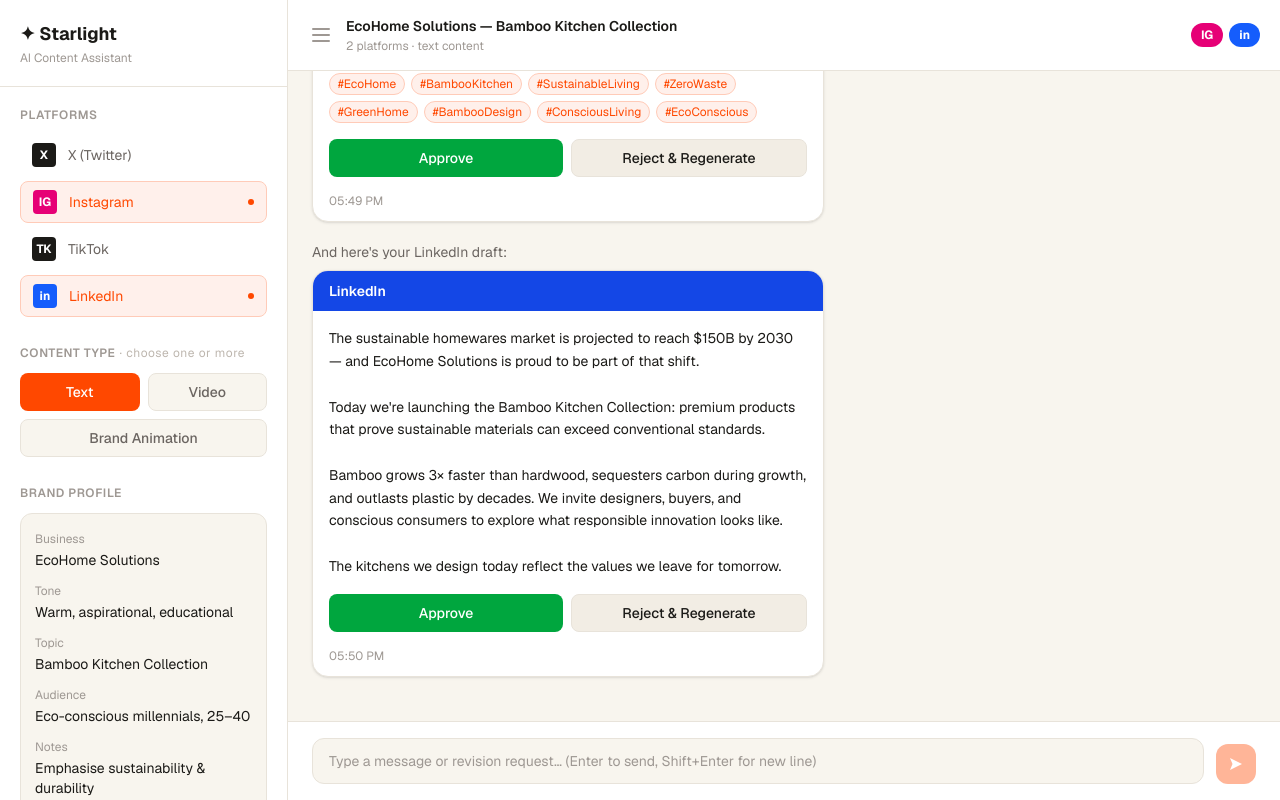
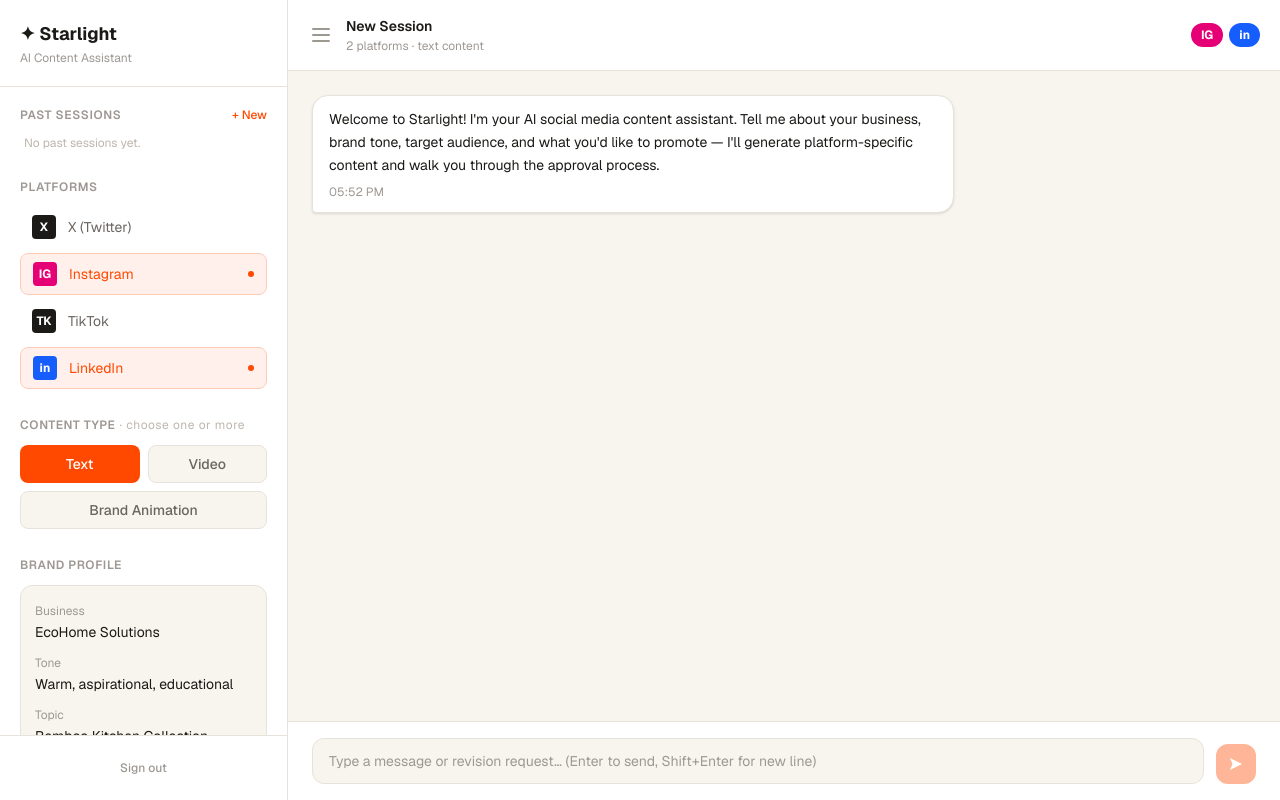
Before and after one commit to KSilverL/TeamStarlight, a Next.js app in the folder frontend_service/: page /chat in a window 1280 px wide. Built offline with nearby package versions, Linux system fonts and the light colour scheme.

Commit message:
feat: session UI improvements and sign out buttons

```diff
--- a/frontend_service/app/chat/page.tsx
+++ b/frontend_service/app/chat/page.tsx
@@ -10,6 +10,8 @@
   createdAt: string;
   status: string;
   targetPlatforms: string[] | null;
+  // First message text — used as a human-readable label in the sidebar.
+  openingInput?: string;
 }
 
 interface DBMessage {
@@ -114,64 +116,15 @@
   { id: "brand", label: "Brand Animation" },
 ];
 
+// FIX 1: INITIAL_MESSAGES no longer contains hardcoded EcoHome demo data.
+// Only the welcome message is shown on a fresh/new session.
 const INITIAL_MESSAGES: Message[] = [
   {
     id: "1",
     role: "assistant",
     content:
       "Welcome to Starlight! I'm your AI social media content assistant. Tell me about your business, brand tone, target audience, and what you'd like to promote — I'll generate platform-specific content and walk you through the approval process.",
-    timestamp: new Date(Date.now() - 6 * 60 * 1000),
-  },
-  {
-    id: "2",
-    role: "user",
-    content:
-      "We're EcoHome Solutions — we sell sustainable bamboo home products targeting eco-conscious millennials aged 25–40. Our brand tone is warm, aspirational, and educational. We want to promote our new Bamboo Kitchen Collection across Instagram and LinkedIn.",
-    timestamp: new Date(Date.now() - 5 * 60 * 1000),
-  },
-  {
-    id: "3",
-    role: "assistant",
-    content:
-      "Brand profile captured. Generating a multi-platform content strategy for EcoHome Solutions — Bamboo Kitchen Collection...",
-    variant: "status",
-    timestamp: new Date(Date.now() - 4 * 60 * 1000),
-  },
-  {
-    id: "4",
-    role: "assistant",
-    content: "Here's your Instagram draft. Review and approve or reject:",
-    variant: "draft",
-    platform: "instagram",
-    draft: {
-      text: "🌿 Meet your kitchen's new best friend — the Bamboo Kitchen Collection.\n\nCrafted from 100% organic bamboo, each piece is naturally antimicrobial, carbon-negative in production, and built to last a decade. Because sustainable living shouldn't mean settling for less. 🏡",
-      hashtags: [
-        "#EcoHome",
-        "#BambooKitchen",
-        "#SustainableLiving",
-        "#ZeroWaste",
-        "#GreenHome",
-        "#BambooDesign",
-        "#ConsciousLiving",
-        "#EcoConscious",
-      ],
-      imageDesc:
-        "Flat lay of bamboo cutting boards, utensils, and storage containers on white marble with fresh green herbs",
-    },
-    approval: "pending",
-    timestamp: new Date(Date.now() - 3 * 60 * 1000),
-  },
-  {
-    id: "5",
-    role: "assistant",
-    content: "And here's your LinkedIn draft:",
-    variant: "draft",
-    platform: "linkedin",
-    draft: {
-      text: "The sustainable homewares market is projected to reach $150B by 2030 — and EcoHome Solutions is proud to be part of that shift.\n\nToday we're launching the Bamboo Kitchen Collection: premium products that prove sustainable materials can exceed conventional standards.\n\nBamboo grows 3× faster than hardwood, sequesters carbon during growth, and outlasts plastic by decades. We invite designers, buyers, and conscious consumers to explore what responsible innovation looks like.\n\nThe kitchens we design today reflect the values we leave for tomorrow.",
-    },
-    approval: "pending",
-    timestamp: new Date(Date.now() - 2 * 60 * 1000),
+    timestamp: new Date(),
   },
 ];
 
@@ -195,6 +148,8 @@
   const [contentTypes, setContentTypes] = useState<ContentType[]>(["text"]);
   const [sidebarOpen, setSidebarOpen] = useState(true);
   const [isLoading, setIsLoading] = useState(false);
+  // FIX 2: Dynamic session title — updated on first message send.
+  const [sessionTitle, setSessionTitle] = useState("New Session");
   const messagesEndRef = useRef<HTMLDivElement>(null);
   const textareaRef = useRef<HTMLTextAreaElement>(null);
   // Conversation history persisted for the lifetime of this page mount so each
@@ -278,6 +233,8 @@
         .map((m) => ({ role: m.role as "user" | "assistant", content: m.content }));
       sessionIdRef.current = session.id;
       setActiveSessionId(session.id);
+      // Update header title to reflect the loaded session.
+      setSessionTitle(session.openingInput ? session.openingInput.slice(0, 40) + (session.openingInput.length > 40 ? "…" : "") : `Session · ${formatDate(session.createdAt)}`);
     } catch (err) {
       console.error("Failed to load session:", err);
     } finally {
@@ -369,7 +326,8 @@
         role: "assistant",
         content: "Here's your post copy. Review and approve or reject:",
         variant: "text-preview",
-        platform: data.platform as Platform,
+        // FIX 7: Fall back to the locally selected platform if the API doesn't return one.
+        platform: (data.platform as Platform) ?? platform,
         draft: { text: data.text as string },
         approval: "pending",
       });
@@ -459,6 +417,9 @@
 
     // Register a new session in the backend on the first message of each chat.
     if (sessionIdRef.current === null) {
+      // FIX 2: Set the session title from the first user message (truncated to 40 chars).
+      setSessionTitle(trimmed.slice(0, 40) + (trimmed.length > 40 ? "…" : ""));
+
       try {
         const token = localStorage.getItem("starlight_token");
         const res = await fetch("/api/sessions", {
@@ -473,8 +434,9 @@
         if (res.ok && data.session_id) {
           sessionIdRef.current = data.session_id;
           setActiveSessionId(data.session_id);
+          // FIX 3: Store openingInput so sidebar shows message text instead of date.
           setPastSessions((prev) => [
-            { id: data.session_id, createdAt: new Date().toISOString(), status: "running", targetPlatforms: selectedPlatforms },
+            { id: data.session_id, createdAt: new Date().toISOString(), status: "running", targetPlatforms: selectedPlatforms, openingInput: trimmed },
             ...prev,
           ]);
         }
@@ -531,29 +493,47 @@
         </div>
 
         <div className="flex-1 overflow-y-auto p-5 space-y-7">
-          {/* Past Sessions */}
-          {pastSessions.length > 0 && (
-            <div>
-              <h3 className="text-xs font-semibold text-[#9E9893] uppercase tracking-wider mb-3">
+          {/* Past Sessions — FIX 4: always rendered, + New button always visible.
+              Empty state shown when there are no sessions yet. */}
+          <div>
+            <div className="flex items-center justify-between mb-3">
+              <h3 className="text-xs font-semibold text-[#9E9893] uppercase tracking-wider">
                 Past Sessions
               </h3>
+              <button
+                onClick={() => {
+                  setMessages(INITIAL_MESSAGES);
+                  historyRef.current = [];
+                  sessionIdRef.current = null;
+                  setActiveSessionId(null);
+                  setSessionTitle("New Session");
+                }}
+                className="text-xs text-[#FF4800] hover:underline font-medium"
+              >
+                + New
+              </button>
+            </div>
+            {pastSessions.length === 0 ? (
+              <p className="text-xs text-[#BDB6AE] px-1">No past sessions yet.</p>
+            ) : (
               <div className="space-y-1.5">
                 {pastSessions.map((s) => {
                   const isActive = s.id === activeSessionId;
-                  const isLoading = s.id === loadingSessionId;
+                  const isSessionLoading = s.id === loadingSessionId;
                   return (
                     <button
                       key={s.id}
                       onClick={() => loadSession(s)}
-                      disabled={isLoading}
+                      disabled={isSessionLoading}
                       className={`w-full text-left px-3 py-2.5 rounded-lg text-sm transition-colors ${
                         isActive
                           ? "bg-[#FFF0EB] border border-[#FFCBB8] text-[#FF4800]"
                           : "text-[#6B6561] hover:text-[#1B1A17] hover:bg-[#F2EDE4]"
                       } disabled:opacity-50`}
                     >
+                      {/* FIX 5: Show opening message text if available, else fall back to date. */}
                       <p className="font-medium text-xs truncate">
-                        {isLoading ? "Loading…" : formatDate(s.createdAt)}
+                        {isSessionLoading ? "Loading…" : (s.openingInput ? s.openingInput.slice(0, 28) + (s.openingInput.length > 28 ? "…" : "") : formatDate(s.createdAt))}
                       </p>
                       {s.targetPlatforms && s.targetPlatforms.length > 0 && (
                         <p className="text-[10px] text-[#9E9893] mt-0.5 truncate">
@@ -564,8 +544,8 @@
                   );
                 })}
               </div>
-            </div>
-          )}
+            )}
+          </div>
 
           {/* Platforms */}
           <div>
@@ -652,6 +632,22 @@
             </div>
           </div>
         </div>
+
+        {/* FIX 6: Sign out button — clears auth tokens and session state before redirecting. */}
+        <div className="p-4 border-t border-[#E8E3DA] flex-shrink-0">
+          <button
+            onClick={() => {
+              localStorage.removeItem("starlight_user");
+              localStorage.removeItem("starlight_token");
+              sessionIdRef.current = null;
+              setActiveSessionId(null);
+              window.location.href = "/login";
+            }}
+            className="w-full text-xs text-[#9E9893] hover:text-[#FF4800] transition-colors py-2 rounded-lg hover:bg-[#FFF0EB] font-medium"
+          >
+            Sign out
+          </button>
+        </div>
       </aside>
 
       {/* Chat area */}
@@ -671,8 +667,9 @@
               </svg>
             </button>
             <div>
+              {/* FIX 2: Title is now dynamic — set from first user message or loaded session. */}
               <h1 className="font-semibold text-sm text-[#1B1A17]">
-                EcoHome Solutions — Bamboo Kitchen Collection
+                {sessionTitle}
               </h1>
               <p className="text-xs text-[#9E9893] mt-0.5">
                 {selectedPlatforms.length} platform
--- a/frontend_service/app/profile/page.tsx
+++ b/frontend_service/app/profile/page.tsx
@@ -9,7 +9,7 @@
 import BrandProfile from "./components/BrandProfile";
 import ContentCalendar from "./components/ContentCalendar";
 
-// ─── Sidebar nav config ───────────────────────────────────────────────────────
+// ── Sidebar nav config ────────────────────────────────────────────────────────
 
 const NAV_ITEMS = [
   {
@@ -151,7 +151,7 @@
   calendar: "Content Calendar",
 };
 
-// ─── Page ─────────────────────────────────────────────────────────────────────
+// ── Page ──────────────────────────────────────────────────────────────────────
 
 export default function ProfilePage() {
   const [active, setActive] = useState<Section>("approval");
@@ -233,6 +233,20 @@
             </button>
           ))}
         </nav>
+
+        {/* FIX 1: Sign out button at the bottom of the sidebar. */}
+        <div className="p-3 border-t border-[#E8E3DA] flex-shrink-0">
+          <button
+            onClick={() => {
+              localStorage.removeItem("starlight_user");
+              localStorage.removeItem("starlight_token");
+              window.location.href = "/login";
+            }}
+            className="w-full text-xs text-[#9E9893] hover:text-[#FF4800] transition-colors py-2 rounded-lg hover:bg-[#FFF0EB] font-medium"
+          >
+            Sign out
+          </button>
+        </div>
       </aside>
 
       {/* Main content */}
```
